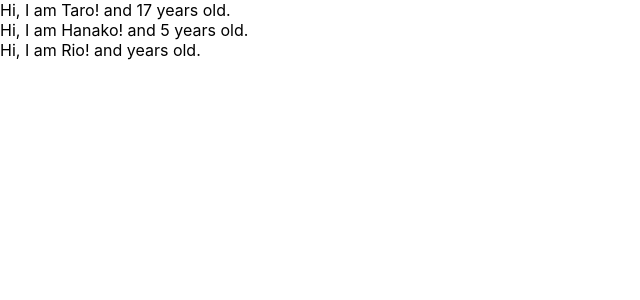
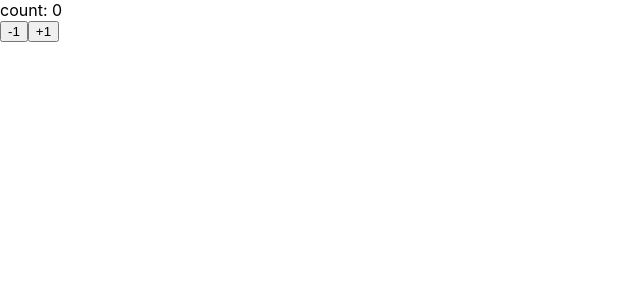
Before and after one commit to sekaaaaaaai/react-learning, a React (Create React App) app: page / in a window 1280 px wide. Shown: the top 300 px of the page, without its empty margins (0-640 px from the left). Built offline with nearby package versions, Linux system fonts and the light colour scheme.

Commit message:
learn state

```diff
--- a/src/App.js
+++ b/src/App.js
@@ -1,44 +1,47 @@
 import React, { Component } from 'react';
-import PropTypes from 'prop-types';
 // import logo from './logo.svg';
 
-class App extends Component{
+// class App extends Component{
+//   render() {
+//     return <Counter/>;
+//   }
+// };
+
+const App = () => (<Counter />)
+
+class Counter extends Component {
+  constructor(props) {
+    super(props);
+    this.state = {count: 0};
+  }
+
   render() {
-    const profiles = [
-      {name: "Taro", age: 17},
-      {name: "Hanako", age: 5},
-      {name: "Rio", age: null}
-    ]
+    console.log("render");
+    return(
+      <React.Fragment>
+        <div>
+          count: {this.state.count}
+        </div>
+        <button onClick={this.handleMinusButton}>-1</button>
+        <button onClick={this.handlePlusButton}>+1</button>
+      </React.Fragment>
+    );
+  }
 
-    const dom = <React.Fragment>
-      <div>
-        {
-          profiles.map((profile, index) => {
-            return <User name={profile.name} age={profile.age} key={index}/>
-          })
-        }
-      </div>
-    </React.Fragment>
-    ;
-    return dom;
+  handlePlusButton = () => {
+    console.log("PlusButton tapped!!");
+    this.setState({
+      count: this.state.count + 1
+    });
+  }
+
+  handleMinusButton = () => {
+    console.log("PlusButton tapped!!");
+    this.setState({
+      count: this.state.count - 1
+    });
   }
 };
 
-const User = (props) => {
-  return (
-    <div>
-      Hi, I am {props.name}!
-      and {props.age} years old.
-    </div>
-  )
-}
-
-User.defaultProps = {
-}
-
-User.propTypes = {
-  name: PropTypes.string,
-  age: PropTypes.number.isRequired
-}
 
 export default App;
```
